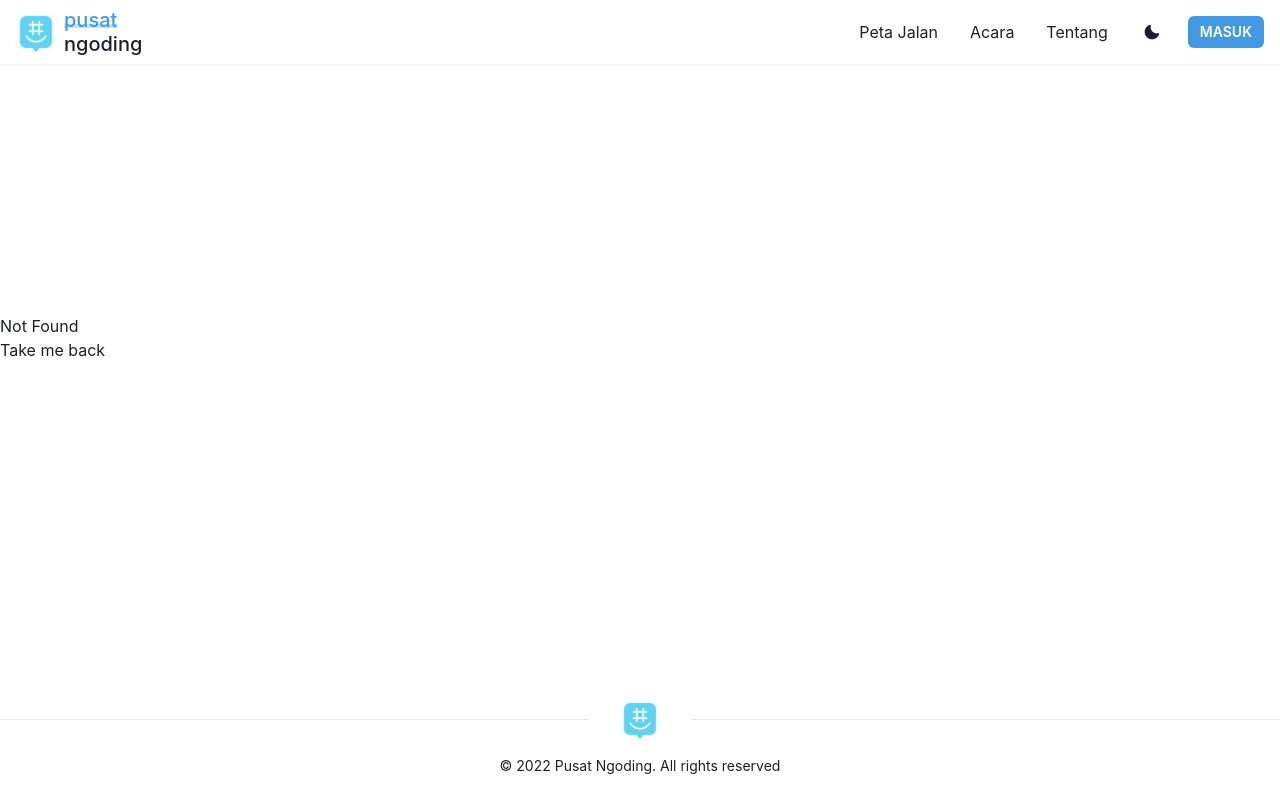
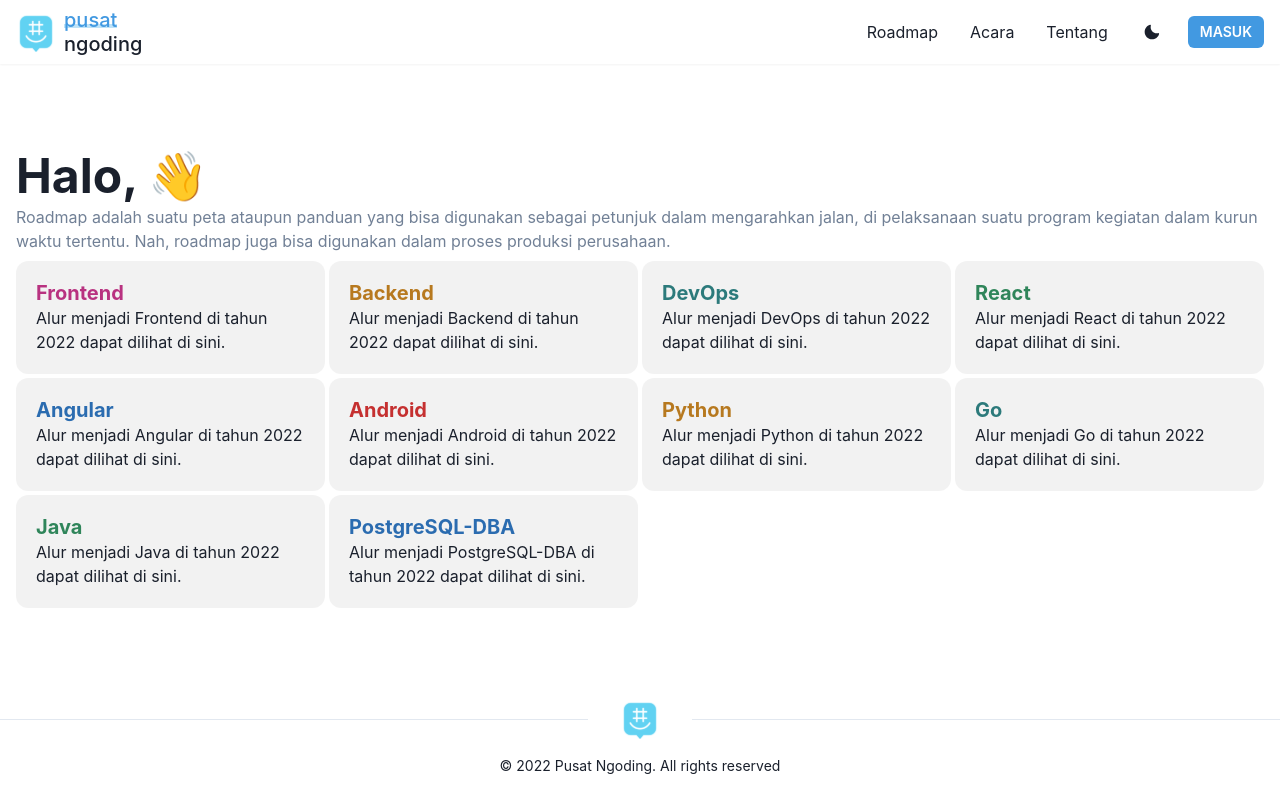
Before and after one commit to nabilaba/pusatngoding, a React (Create React App) app in the folder Frontend/: page /roadmap in a window 1280 px wide. Before the commit this address had no page. Built offline with nearby package versions, Linux system fonts and the light colour scheme.

Commit message:
feat: Memperbarui Roadmap dan Event

```diff
--- a/Frontend/src/App.js
+++ b/Frontend/src/App.js
@@ -10,6 +10,8 @@ import Mentor from "./routes/dashboard/mentor/Mentor";
 import Siswa from "./routes/dashboard/siswa/Siswa";
 import NotFound from "./routes/NotFound/NotFound";
 import { Flex, Box } from "@chakra-ui/react";
+import Event from "./routes/event/Event";
+import Roadmap from "./routes/roadmap/Roadmap";
 
 export default function App() {
   const [isMentor, setIsMentor] = useState(true);
@@ -30,6 +32,8 @@ export default function App() {
             <Route path="dashboard" element={<Siswa />}>
             </Route>
           )}
+          <Route path="acara" element={<Event />} />
+          <Route path="roadmap" element={<Roadmap />} />
           <Route path="*" element={<NotFound />} />
         </Routes>
       </Box>
--- a/Frontend/src/components/Navbar.js
+++ b/Frontend/src/components/Navbar.js
@@ -21,7 +21,7 @@ import { Link as LinkTo } from "react-router-dom";
 import Logo from "../assets/logo.svg";
 
 const Links = [
-  { nama: "Peta Jalan", link: "/roadmap" },
+  { nama: "Roadmap", link: "/roadmap" },
   { nama: "Acara", link: "/acara" },
   { nama: "Tentang", link: "/tentang" },
 ];
--- /dev/null
+++ b/Frontend/src/routes/event/Event.js
@@ -0,0 +1,15 @@
+import "./Event.css";
+import { Container, Heading, useColorModeValue } from "@chakra-ui/react";
+
+export default function Event() {
+  return (
+    <Container pt={20} align={"center"} justify={"center"} maxW={"lg"}>
+      <Heading
+        fontSize={{ base: "2xl", sm: "4xl", md: "5xl" }}
+        color={useColorModeValue("accentLight.400", "accentDark.400")}
+      >
+        Segera Datang
+      </Heading>
+    </Container>
+  );
+}
--- a/Frontend/src/routes/login/Login.js
+++ b/Frontend/src/routes/login/Login.js
@@ -59,7 +59,7 @@ export default function Login(props) {
               align={"start"}
               justify={"space-between"}
             >
-              <Checkbox mr={32} colorSheme={useColorModeValue("accentLight.400", "accentDark.400")}>Ingat Saya</Checkbox>
+              <Checkbox mr={32}>Ingat Saya</Checkbox>
               <Link
                 color={useColorModeValue("accentLight.400", "accentDark.400")}
               >
--- /dev/null
+++ b/Frontend/src/routes/roadmap/Roadmap.js
@@ -0,0 +1,115 @@
+import "./Roadmap.css";
+import {
+  Container,
+  Heading,
+  Text,
+  Box,
+  Flex,
+  SimpleGrid,
+  useColorModeValue,
+} from "@chakra-ui/react";
+
+const dataRoadmap = [
+  {
+    judul: "Frontend",
+    warnaTeks: "pink.600",
+    warnaTeksDark: "pink.400",
+  },
+  {
+    judul: "Backend",
+    warnaTeks: "yellow.600",
+    warnaTeksDark: "yellow.400",
+  },
+  {
+    judul: "DevOps",
+    warnaTeks: "teal.600",
+    warnaTeksDark: "teal.400",
+  },
+  {
+    judul: "React",
+    warnaTeks: "green.600",
+    warnaTeksDark: "green.400",
+  },
+  {
+    judul: "Angular",
+    warnaTeks: "blue.600",
+    warnaTeksDark: "blue.400",
+  },
+  {
+    judul: "Android",
+    warnaTeks: "red.600",
+    warnaTeksDark: "red.400",
+  },
+  {
+    judul: "Python",
+    warnaTeks: "yellow.600",
+    warnaTeksDark: "yellow.400",
+  },
+  {
+    judul: "Go",
+    warnaTeks: "teal.600",
+    warnaTeksDark: "teal.400",
+  },
+  {
+    judul: "Java",
+    warnaTeks: "green.600",
+    warnaTeksDark: "green.400",
+  },
+  {
+    judul: "PostgreSQL-DBA",
+    warnaTeks: "blue.600",
+    warnaTeksDark: "blue.400",
+  },
+];
+
+export default function Event() {
+  const Feature = (props) => {
+    return (
+      <Box
+        as={"a"}
+        href={`http://roadmap.sh/${props.judul.toLowerCase()}`}
+        target="_blank"
+        borderRadius={"xl"}
+        p={{ base: 5, lg: 5 }}
+        bg={useColorModeValue("rgba(0,0,0,.05)", "rgba(255,255,255,.05)")}
+      >
+        <Heading
+          fontSize={{ base: "lg", xl: "xl" }}
+          lineHeight="shorter"
+          fontWeight="bold"
+          color={useColorModeValue(props.warnaTeks, props.warnaTeksDark)}
+        >
+          {props.judul}
+        </Heading>
+        <Text fontSize={"md"}>
+          Alur menjadi {props.judul} di tahun 2022 dapat dilihat di sini.
+        </Text>
+      </Box>
+    );
+  };
+
+  return (
+    <Container pt={20} maxW={"7xl"}>
+      <Heading fontSize={{ base: "2xl", sm: "4xl", md: "5xl" }}>
+        Halo, 👋
+      </Heading>
+      <Text color={"gray.500"}>
+        Roadmap adalah suatu peta ataupun panduan yang bisa digunakan sebagai
+        petunjuk dalam mengarahkan jalan, di pelaksanaan suatu program kegiatan
+        dalam kurun waktu tertentu. Nah, roadmap juga bisa digunakan dalam
+        proses produksi perusahaan.
+      </Text>
+      <Flex w="auto" justifyContent="center" alignItems="center" mt={'2'}>
+        <SimpleGrid
+          columns={{ base: 2, lg: 4 }}
+          spacing={"1"}
+          w={"full"}
+        >
+          {dataRoadmap.map((item) => {
+            return <Feature {...item} key={item.judul} />;
+          })}
+        </SimpleGrid>
+      </Flex>
+    </Container>
+  );
+}
```
Also changed, not shown: Frontend/src/routes/event/Event.css (added), Frontend/src/routes/roadmap/Roadmap.css (added), 1 other file (tests, documents, lock files or other folders).
